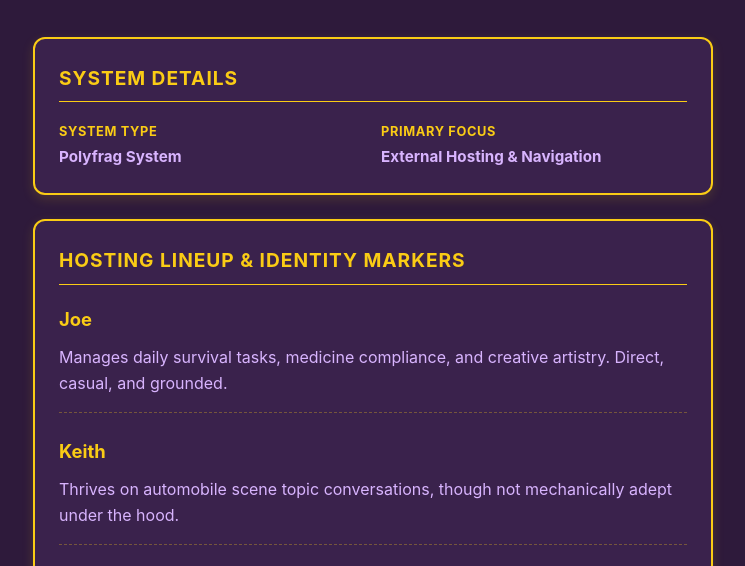
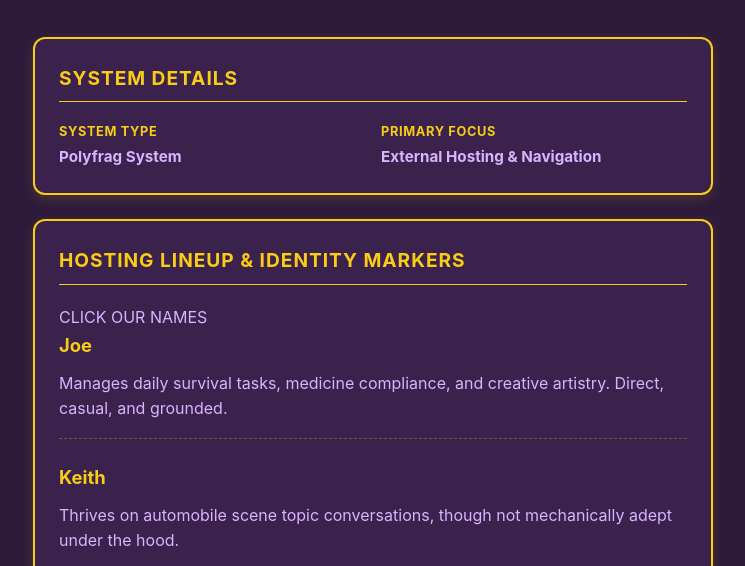
Before and after one commit to jokermaggot/system-map, a plain HTML site: page index.html in a window 1280 px wide. Shown: the part 173-739 px from the top of the page, without its empty margins (267-1012 px from the left). Drawn offline with Linux system fonts and the light colour scheme.

Commit message:
Add clickable prompt to hosting lineup section

```diff
--- a/index.html
+++ b/index.html
@@ -193,6 +193,7 @@
         <!-- Main Hosting Lineup & Identity Markers -->
         <section class="card">
             <h2>Hosting Lineup & Identity Markers</h2>
+            <p> CLICK OUR NAMES </p>
             <div class="member-list">
     <!-- Joe -->
     <div class="member-item">
```
